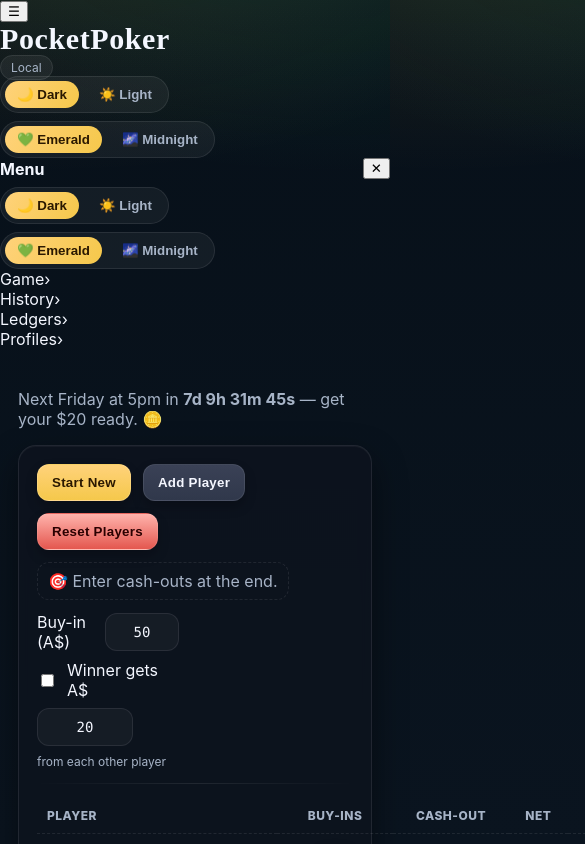
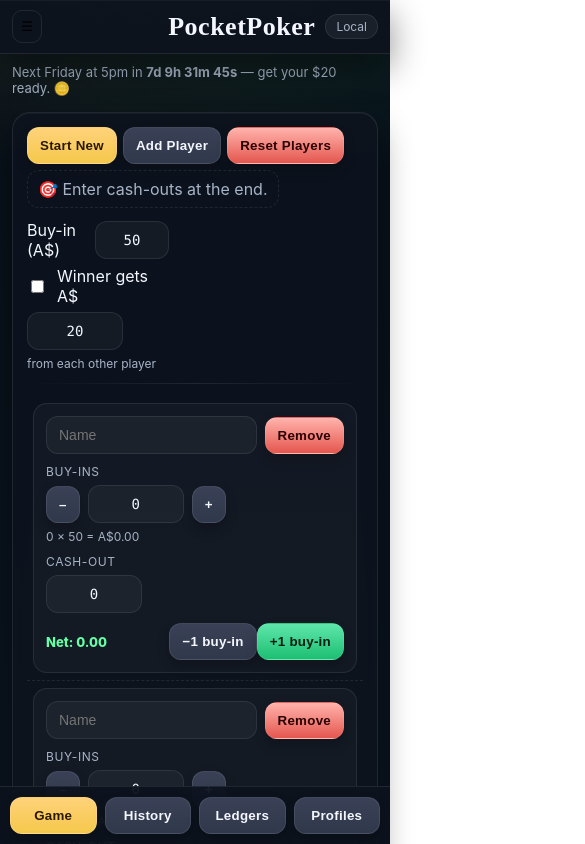
Before and after one commit to Parzival-0x9/pocketpoker, a React (Vite) app: page / in a window 390 px wide. Shown: the top 844 px of the page, 585 px wide, since content can reach past the window. Built offline with nearby package versions, Linux system fonts and the light colour scheme.

Commit message:
Mobile: force horizontal scroll for detail tables

```diff
--- a/styles.css
+++ b/styles.css
@@ -22,6 +22,7 @@
   color:var(--text);
   background: linear-gradient(180deg,var(--bg) 0%,var(--bg-2) 100%);
 }
+
 /* felt theme overlay */
 :root[data-felt="emerald"] body{
   background:
@@ -36,23 +37,24 @@
     linear-gradient(180deg,#060a12 0%,#0a1020 100%);
 }
 
-.container{max-width:1120px;margin:0 auto;padding:32px 18px 64px}
-h1{font-family:'Playfair Display',serif;font-weight:800;letter-spacing:.02em;font-size:clamp(30px,3.2vw,44px);margin:0}
+.container{max-width:1120px;margin:0 auto;padding:56px 16px 72px}
+h1{font-family:'Playfair Display',serif;font-weight:800;letter-spacing:.02em;font-size:clamp(26px,5vw,44px);margin:0}
 .kicker{color:var(--muted);margin-top:8px}
-.surface{background:var(--card);border:1px solid var(--border);border-radius:18px;padding:18px;box-shadow:var(--shadow);backdrop-filter:blur(6px)}
-.surface+.surface{margin-top:18px}
+.surface{background:var(--card);border:1px solid var(--border);border-radius:18px;padding:14px;box-shadow:var(--shadow);backdrop-filter:blur(6px)}
+.surface+.surface{margin-top:14px}
 .header{display:flex;justify-content:space-between;gap:12px;align-items:center;margin-bottom:12px}
 .title-badge{display:inline-flex;align-items:center;gap:10px}
 .badge{padding:4px 10px;border:1px solid var(--border);background:rgba(255,255,255,.06);border-radius:999px;font-size:12px;color:var(--muted)}
 .toolbar{display:flex;gap:8px;flex-wrap:wrap}
 
-/* Flat buttons */
+/* Buttons */
 .btn{
   appearance:none;border:1px solid var(--border);cursor:pointer;
   color:var(--text);padding:10px 14px;border-radius:12px;font-weight:800;letter-spacing:.02em;
   background: linear-gradient(180deg, rgba(255,255,255,.12), rgba(255,255,255,.04));
   box-shadow: 0 6px 12px rgba(0,0,0,.22);
   transition: transform .05s ease, filter .2s ease, box-shadow .2s ease;
+  width: auto;
 }
 .btn:hover{transform:translateY(-1px)}
 .btn:active{transform:translateY(0)}
@@ -63,28 +65,28 @@
 .btn.ghost{background:transparent;box-shadow:none;color:var(--muted)}
 
 .controls{display:grid;grid-template-columns:repeat(12,1fr);gap:12px;align-items:center}
-.controls .stack{grid-column:span 12;display:flex;gap:12px;flex-wrap:wrap}
+.controls .stack{grid-column:span 12;display:flex;gap:8px;flex-wrap:wrap}
 @media (min-width:860px){.controls .stack{grid-column:span 8}.controls .toggles{grid-column:span 4;justify-self:end}}
 
 label.inline{display:inline-flex;align-items:center;gap:10px}
 select,input[type="text"],input[type="number"]{background:rgba(255,255,255,.04);color:var(--text);border:1px solid var(--border);border-radius:12px;padding:10px 12px;font-size:14px;min-width:0}
 input[type="number"].small{width:96px;text-align:center}
-input[type="text"].name{width:220px}
+input[type="text"].name{width:220px;max-width:100%}
 input[type=number]::-webkit-outer-spin-button,input[type=number]::-webkit-inner-spin-button{-webkit-appearance:none;margin:0}
 input[type=number]{-moz-appearance:textfield}
 
-.table{width:100%;border-collapse:collapse}
-.table th,.table td{padding:10px 10px;border-bottom:1px dashed var(--border)}
-.table th{text-align:left;color:var(--muted);font-weight:800;letter-spacing:.04em;text-transform:uppercase;font-size:12px}
+.table{width:100%;border-collapse:collapse; font-size:14px}
+.table th,.table td{padding:8px 8px;border-bottom:1px dashed var(--border)}
+.table th{text-align:left;color:var(--muted);font-weight:800;letter-spacing:.04em;text-transform:uppercase;font-size:11px}
 .table th.center,.table td.center{text-align:center}
 .table td.center input{text-align:center}
 .table td .toolbar{justify-content:center}
 .right{text-align:right}.center{text-align:center}
 .meta{color:var(--muted);font-size:12px}
-hr.hair{border:none;height:1px;background:linear-gradient(90deg,transparent,var(--border),transparent);margin:14px 0}
+hr.hair{border:none;height:1px;background:linear-gradient(90deg,transparent,var(--border),transparent);margin:12px 0}
 .ribbon{display:inline-flex;align-items:center;gap:8px;background:rgba(255,255,255,.06);border:1px solid var(--border);padding:6px 10px;border-radius:12px;color:var(--muted)}
 .pill{display:inline-flex;align-items:center;gap:8px;border:1px dashed var(--border);padding:8px 10px;border-radius:12px;color:var(--muted)}
-.footer{opacity:.7;margin-top:18px;font-size:12px}
+.footer{opacity:.7;margin-top:14px;font-size:12px}
 .mono{font-family:'JetBrains Mono',ui-monospace,SFMono-Regular,Menlo,Monaco,Consolas}
 .switch{position:relative;display:inline-flex;align-items:center;gap:8px;padding:4px;border:1px solid var(--border);border-radius:999px;background:rgba(255,255,255,.05)}
 .switch button{border:0;padding:6px 12px;border-radius:999px;cursor:pointer;font-weight:800}
@@ -99,22 +101,115 @@
 .confetti{position:fixed;top:-10px;width:6px;height:10px;opacity:0.95;animation:confettiFall 1200ms ease-out forwards}
 @keyframes confettiFall {0%{transform:translateY(-10px) rotate(0)} 100%{transform:translateY(110vh) rotate(720deg); opacity:0}}
 
-/* === FORCE horizontal scroll for .detail tables on mobile === */
-@media (max-width: 760px){
-  .detail table {
-    display: block !important;
-    width: max-content !important;
-    max-width: none !important;
-    overflow-x: auto !important;
-    -webkit-overflow-scrolling: touch !important;
-    white-space: nowrap !important;
+/* --- Compact Mobile Topbar & Drawer --- */
+.pp-topbar{
+  position:fixed; top:0; left:0; right:0; z-index:50;
+  display:flex; align-items:center; justify-content:space-between;
+  padding:10px 12px; background:var(--card); border-bottom:1px solid var(--border); box-shadow:var(--shadow);
+}
+.pp-topbar .brand{display:flex; align-items:center; gap:10px}
+.pp-burger{appearance:none;background:transparent;border:1px solid var(--border);border-radius:10px;padding:8px;cursor:pointer}
+.pp-burger:active{transform:scale(.98)}
+
+.pp-drawer{
+  position:fixed; top:0; bottom:0; left:0; width:280px; max-width:85vw;
+  background:var(--card); border-right:1px solid var(--border); padding:14px;
+  transform:translateX(-100%); transition:transform .22s ease; z-index:60; overflow:auto;
+}
+.pp-drawer.open{ transform:translateX(0) }
+.pp-overlay{position:fixed; inset:0; background:#0008; z-index:55; opacity:0; pointer-events:none; transition:opacity .2s ease}
+.pp-overlay.show{opacity:1; pointer-events:auto}
+
+.nav-list{display:flex; flex-direction:column; gap:8px; margin-top:10px}
+.nav-item{display:flex; align-items:center; justify-content:space-between; gap:8px; padding:10px 12px; border:1px solid var(--border); border-radius:12px; cursor:pointer; background:rgba(255,255,255,.03)}
+.nav-item.active{background:linear-gradient(180deg,var(--gold-1),var(--gold-2)); color:#2a1800}
+
+.tabbar{position:fixed; bottom:0; left:0; right:0; display:flex; gap:8px; padding:10px; background:var(--card); border-top:1px solid var(--border); z-index:40}
+.tabbar button{flex:1}
+
+/* Mobile-first tweaks */
+@media (max-width: 680px){
+  .container{padding:56px 12px 84px}
+  .toolbar{gap:6px}
+  .table{font-size:13px}
+  .table th,.table td{padding:7px 6px}
+  .controls .stack{gap:6px}
+  .btn{padding:10px 12px}
+  .kicker{font-size:13px}
+  .pp-hide-mobile{display:none !important}
+}
+
+/* Optional: Stack table rows into compact blocks (keep simple for now) */
+/* Advanced card-rows can be added later if needed */
+
+/* ===== Mobile player card layout (≤ 680px) ===== */
+.mobile-row{ display:none; }
+.desktop-row{ display:table-row; }
+
+@media (max-width: 680px){
+  .table thead, .table tfoot{ display:none; }
+  .desktop-row{ display:none; }
+  .mobile-row{ display:table-row; }
+
+  .player-card{
+    border:1px solid var(--border);
+    border-radius:14px;
+    background:rgba(255,255,255,.03);
+    padding:12px;
+    display:flex;
+    flex-direction:column;
+    gap:10px;
   }
-  .detail thead {
-    display: table-header-group !important;
-  }
-  .detail th, .detail td {
-    padding: 8px 10px !important;
-    font-size: 14px !important;
-    word-break: keep-all !important;
+  .pc-top{ display:flex; gap:8px; align-items:center; }
+  .pc-top .pc-name{ flex:1; }
+  .pc-top .pc-remove{ padding:8px 10px; }
+
+  .pc-row{ display:flex; flex-direction:column; gap:6px; }
+  .pc-label{ font-size:12px; color:var(--muted); text-transform:uppercase; letter-spacing:.05em; }
+
+  .pc-controls{ display:flex; gap:8px; align-items:center; }
+  .pc-number{ width:110px; text-align:center; }
+
+  .pc-meta{ font-size:12px; color:var(--muted); }
+
+  .pc-bottom{ display:flex; justify-content:space-between; align-items:center; gap:10px; flex-wrap:wrap; }
+  .pc-net{ font-weight:800; }
+  .pc-net.pos{ color:#66ffa6; }
+  .pc-net.neg{ color:#ff9a9a; }
+
+  .player-card .btn{ padding:10px 12px; }
+  .player-card input.name{ width:100%; }
+}
+
+/* === Mobile Detail Card + Non-overlapping Table (merged fix) === */
+/* Make .detail look like a proper surface card on phones */
+@media (max-width: 760px) {
+  .detail {
+    background: var(--card);
+    border: 1px solid var(--border);
+    border-radius: 18px;
+    box-shadow: var(--shadow);
+    backdrop-filter: blur(6px);
+    padding: 14px;
+    margin-top: 12px;
   }
 }
+
+/* Prevent overlap: tables in History details scroll horizontally on phones */
+@media (max-width: 760px) {
+  .detail .table {
+    display: block;                /* allow horizontal scroll */
+    overflow-x: auto;
+    -webkit-overflow-scrolling: touch;
+    max-width: 100%;
+    white-space: nowrap;           /* keep columns on one line */
+  }
+  .detail .table thead {
+    display: table-header-group !important; /* keep headers visible */
+  }
+  .detail .table th,
+  .detail .table td {
+    padding: 8px 10px;
+    font-size: 14px;
+  }
+}
```
